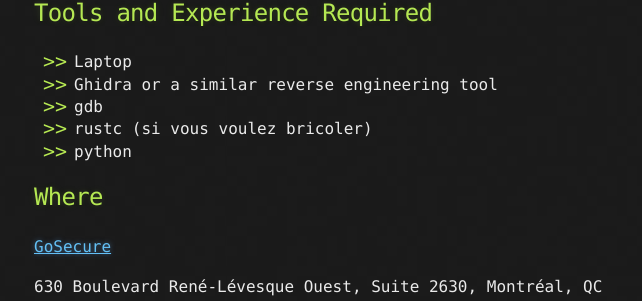
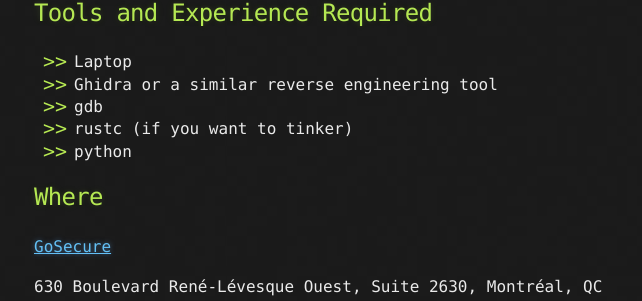
Before and after one commit to montrehack/montrehack.github.com, a Jekyll site: the page built from _posts/2020-02-19-rudimentary-rust-reversing.md, in a window 1280 px wide and 900 px high, scrolled down 2072 px. Shown: the part 141-442 px from the top of the window, without its empty margins (306-948 px from the left). Built offline with Jekyll 4.4.1, drawn with Linux system fonts in a browser that asks for light colours; emoji names are drawn with the system emoji font; comment, search, counter and statistics services are not loaded.

Commit message:
Update 2020-02-19-rudimentary-rust-reversing.md

```diff
--- a/_posts/2020-02-19-rudimentary-rust-reversing.md
+++ b/_posts/2020-02-19-rudimentary-rust-reversing.md
@@ -67,7 +67,7 @@ Bring your Ghidra and let's rumble!
 * Laptop
 * Ghidra or a similar reverse engineering tool
 * gdb
-* rustc (si vous voulez bricoler)
+* rustc (if you want to tinker)
 * python
 
 ## Where
```
